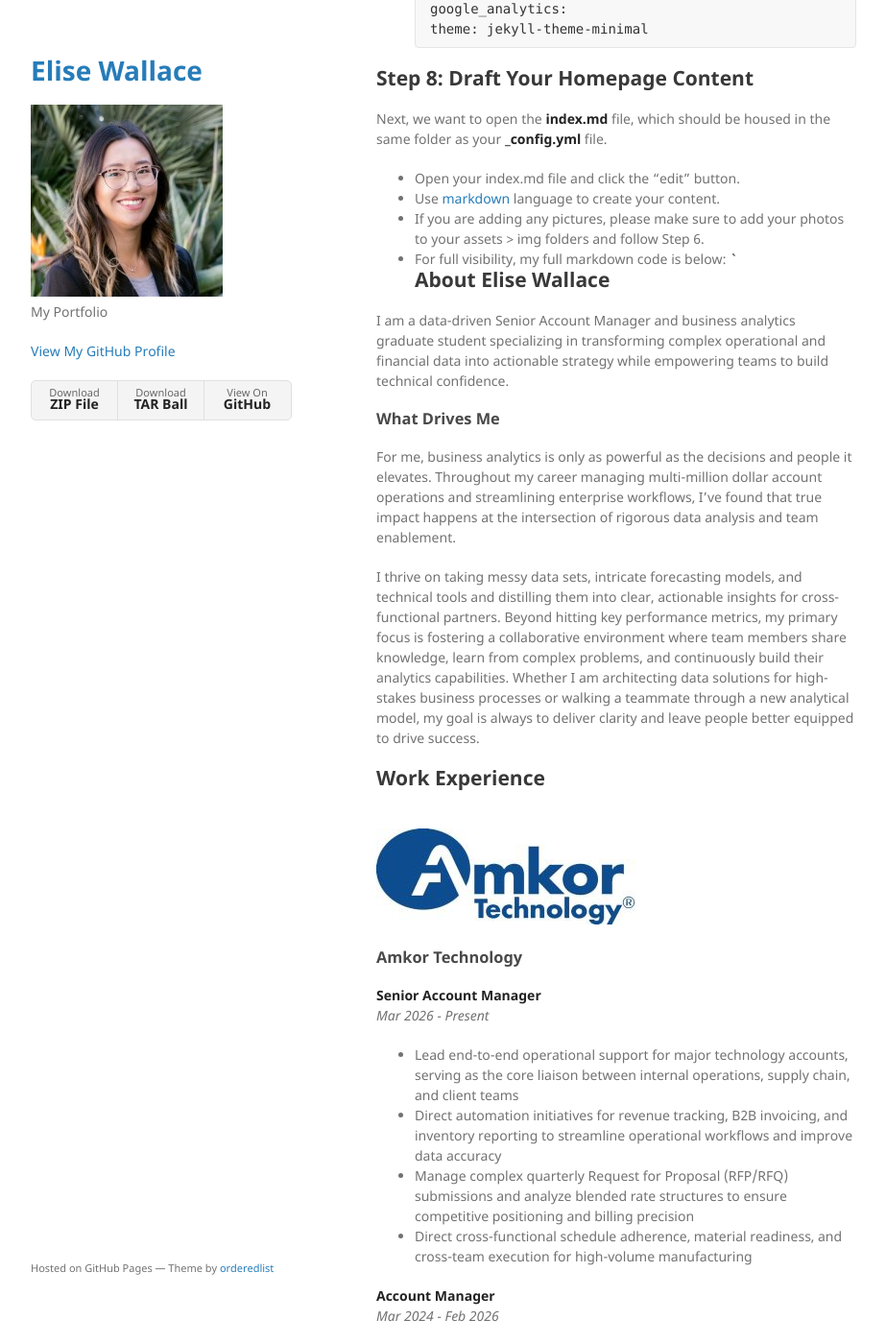
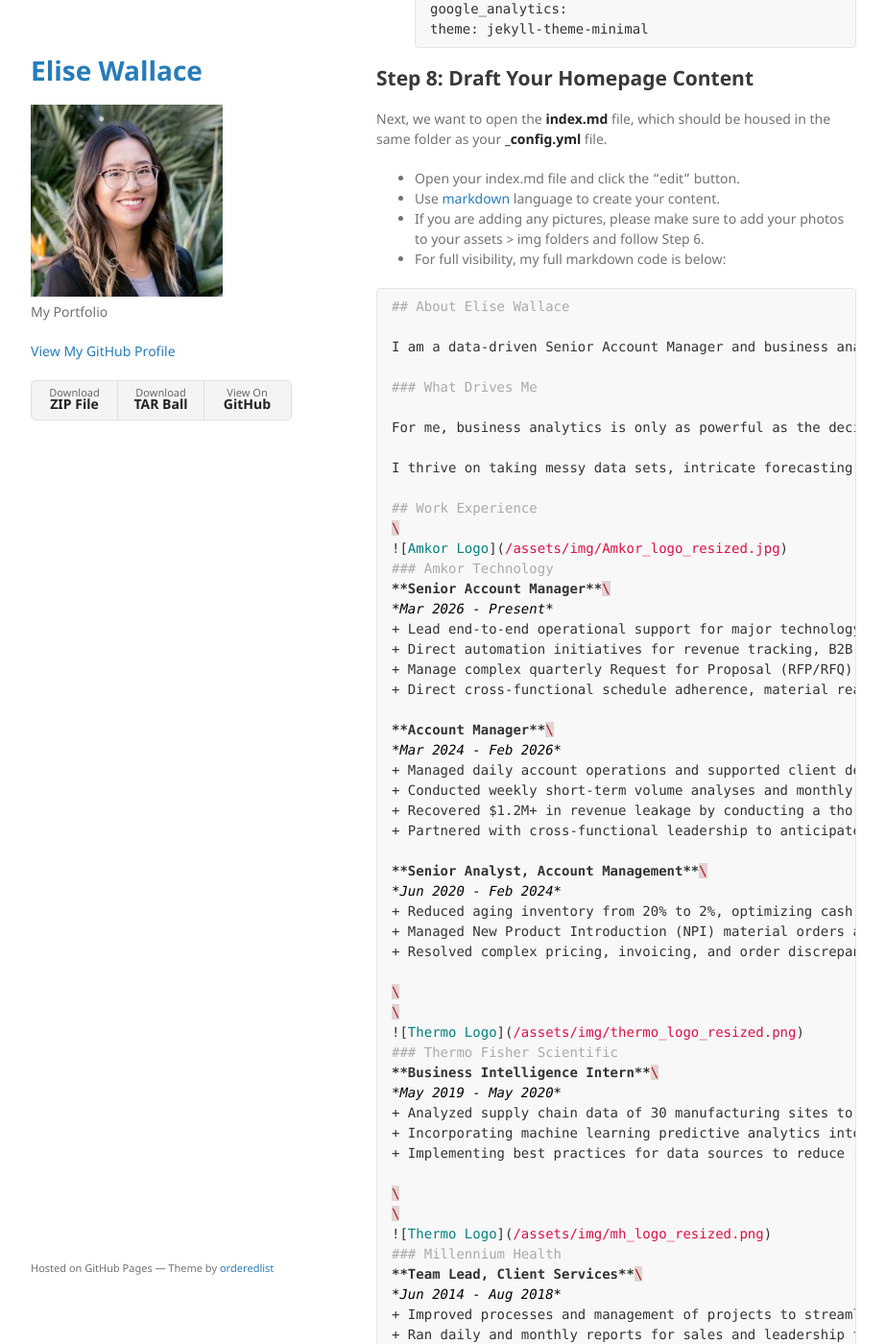
Before and after one commit to EliseWallace/elisewallace.github.io, a Jekyll site: the page built from subpage_1/index.md, in a window 1280 px wide and 1400 px high, scrolled down 5381 px. Shown: the whole window at 96% size, without its empty margins (178-1101 px from the left). Built offline with Jekyll 4.4.1, drawn with Linux system fonts in a browser that asks for light colours; our own code applies the rules of GitHub Pages for plain Markdown files; some of the changed text lies outside the part shown.

Commit message:
Add 'About Elise Wallace' section to index.md
Added a new section about Elise Wallace, detailing her professional background and expertise in data-driven management and business analytics.

`````diff
--- a/subpage_1/index.md
+++ b/subpage_1/index.md
@@ -83,7 +83,8 @@
 - Use [markdown](https://www.markdownguide.org/) language to create your content.
 - If you are adding any pictures, please make sure to add your photos to your assets > img folders and follow Step 6.
 - For full visibility, my full markdown code is below:
-````
+
+````markdown
 ## About Elise Wallace
 
 I am a data-driven Senior Account Manager and business analytics graduate student specializing in transforming complex operational and financial data into actionable strategy while empowering teams to build technical confidence.
`````
